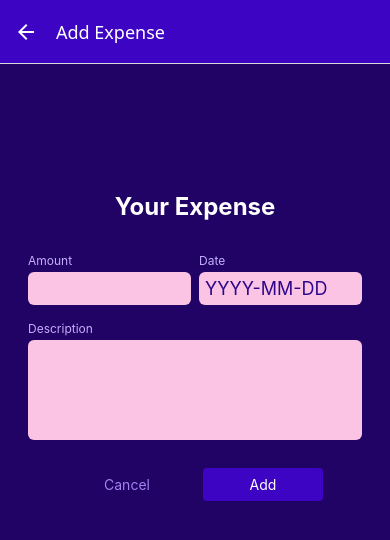
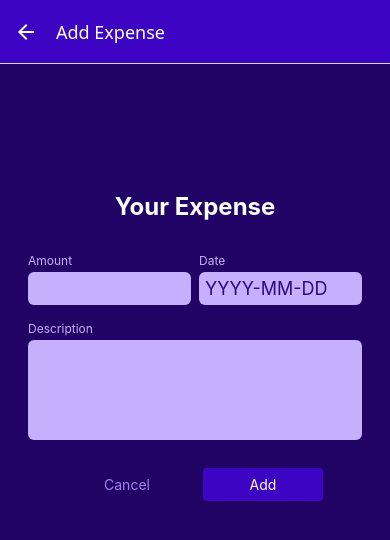
Before and after one commit to adrianjurisic/React-Native-Expo-TheExpenseTracker, a React Native app: screen /ManageExpenses in a window 390 px wide. Shown: the top 540 px of the page. Built offline with nearby package versions, Linux system fonts and the light colour scheme.

Commit message:
Validation

```diff
--- a/components/ManageExpense/ExpenseForm.js
+++ b/components/ManageExpense/ExpenseForm.js
@@ -57,19 +57,19 @@ function ExpenseForm({onCancel, onSubmit, submitLabel, defaultValues}){
         <View style={styles.form}>
             <Text style={styles.title}>Your Expense</Text>
             <View style={styles.inputsRow}>
-                <Input label={"Amount"} style={styles.rowInput} invalid={inputs.amount.isValid} textInputConfig={{
+                <Input label={"Amount"} style={styles.rowInput} valid={inputs.amount.isValid} textInputConfig={{
                     keyboardType: 'decimal-pad',
                     onChangeText: inputChangeHandler.bind(this, 'amount'),
                     value: inputs.amount.value,
                 }}/>
-                <Input label={"Date"} style={styles.rowInput} invalid={inputs.date.isValid} textInputConfig={{
+                <Input label={"Date"} style={styles.rowInput} valid={inputs.date.isValid} textInputConfig={{
                     placeholder: 'YYYY-MM-DD',
                     maxLength: 10,
                     onChangeText: inputChangeHandler.bind(this, 'date'),
                     value: inputs.date.value,
                 }}/>
             </View>
-            <Input label={"Description"} invalid={inputs.description.isValid} textInputConfig={{
+            <Input label={"Description"} valid={inputs.description.isValid} textInputConfig={{
                 multiline: true,
                 autoCorrect: false,
                 onChangeText: inputChangeHandler.bind(this, 'description'),
--- a/components/ManageExpense/Input.js
+++ b/components/ManageExpense/Input.js
@@ -1,19 +1,19 @@
 import { Text, TextInput, View, StyleSheet } from "react-native";
 import { GlobalStyles } from "../../constants/styles";
 
-function Input({label, invalid, style, textInputConfig}){
+function Input({label, valid, style, textInputConfig}){
     const inputStyles = [styles.input];
     if(textInputConfig && textInputConfig.multiline){
         inputStyles.push(styles.inputMultiline);
     }
 
-    if(invalid){
+    if(!valid){
         inputStyles.push(styles.invalidInput);
     }
 
     return(
         <View style={[styles.inputContainer, style]}>
-            <Text style={[styles.label, !invalid && styles.invalidLabel]}>{label}</Text>
+            <Text style={[styles.label, !valid && styles.invalidLabel]}>{label}</Text>
             <TextInput style={inputStyles} {...textInputConfig}/>
         </View>
     );
```
